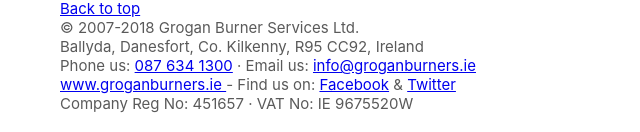
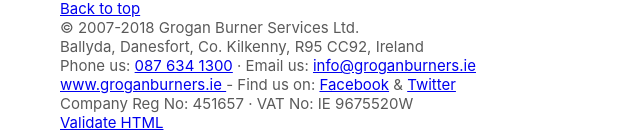
Before and after one commit to GroganBurners/tine, a Django app: page /new/ in a window 1280 px wide. Shown: the part 4703-4835 px from the top of the page, without its empty margins (0-640 px from the left). Run offline with Django 3.2, Linux system fonts and the light colour scheme; data comes from the database, SQL or seed files in the repository; parts of the project's set-up code (start-up, migrations or seed data) failed here and were passed over.

Commit message:
Added link to HTML validator

```diff
--- a/gbs/templates/layouts/base.html
+++ b/gbs/templates/layouts/base.html
@@ -79,7 +79,7 @@
 		<span itemprop="postalCode">R95 CC92</span>,
 		<span itemprop="addressCountry">Ireland</span></div><p>Phone us: <span itemprop="telephone"><a href="tel:+353876341300">087 634 1300</a></span> ·
 	    Email us: <span itemprop="email"><a href="mailto:info@groganburners.ie">info@groganburners.ie</a></span></p><a href="https://www.groganburners.ie/" itemprop="url">www.groganburners.ie </a> - Find us on: <a href="https://www.facebook.com/groganburners">Facebook</a> &amp; <a href="https://www.twitter.com/groganburners">Twitter</a><p>Company Reg No: 451657
-	    · VAT No: <span itemprop="vatID">IE 9675520W</span></p><p></p></div>
+	    · VAT No: <span itemprop="vatID">IE 9675520W</span></p><p><a href="https://validator.w3.org/nu/?doc={{ request.build_absolute_uri }}">Validate HTML</a></p><p></p></div>
     </footer>
   </div> <!-- END of wrapper -->
 
```
